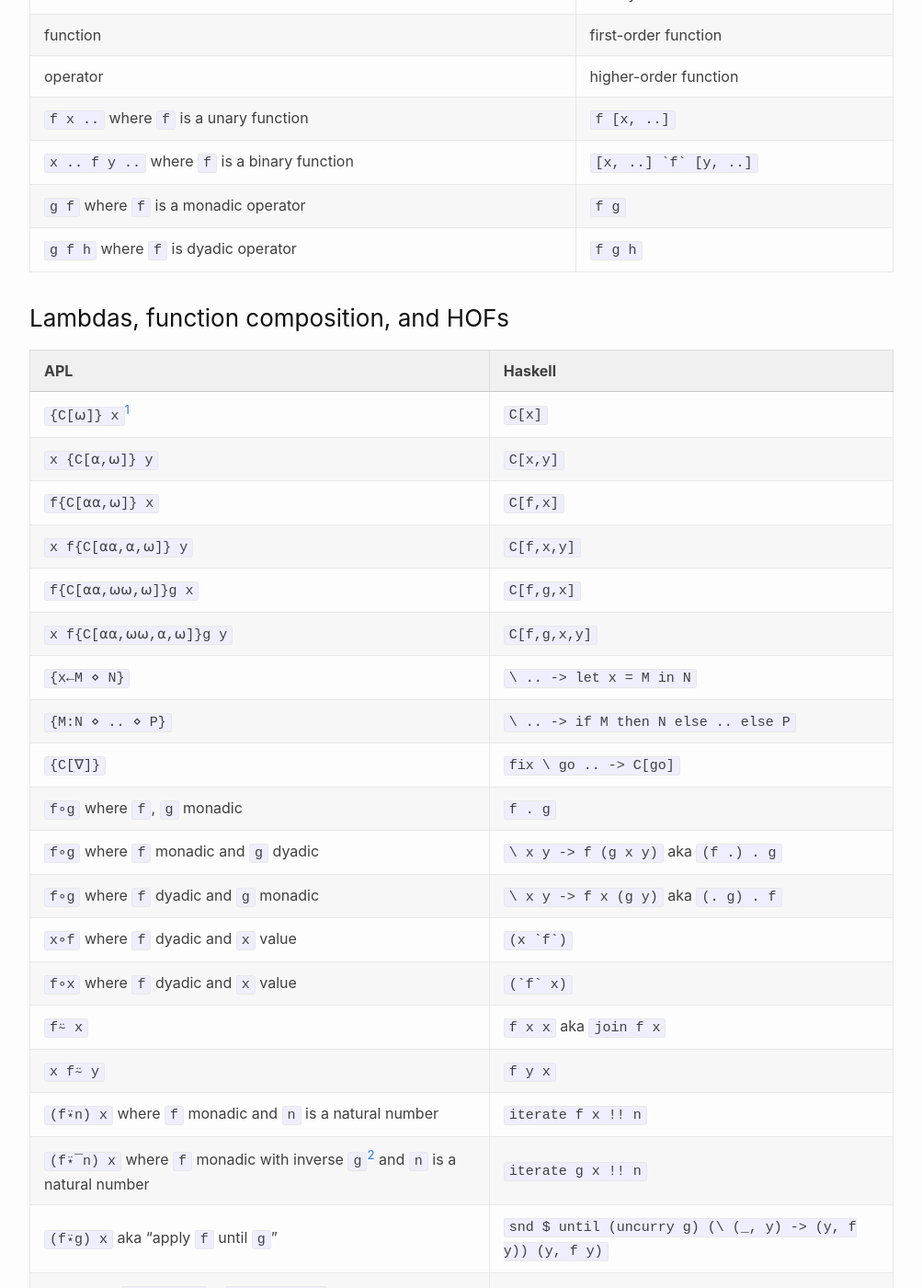
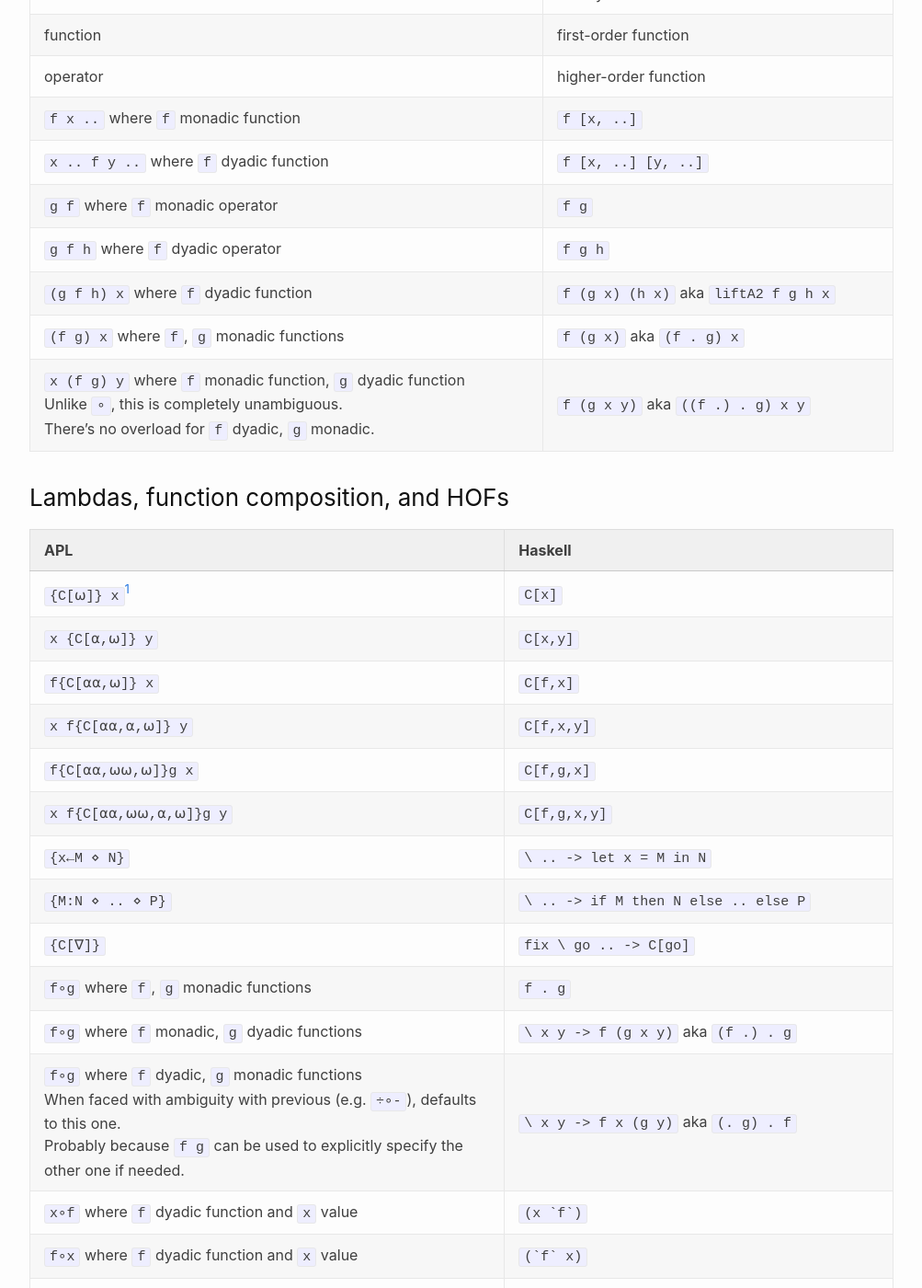
Before and after one commit to john-ml/john-ml.github.io, a Jekyll site: the page built from _posts/2020-01-04-Dyalog-Notes.md, in a window 1280 px wide and 1400 px high, scrolled down 419 px. Shown: the whole window at 92% size, without its empty margins (138-1141 px from the left). Built offline with Jekyll 4.4.1, drawn with Linux system fonts in a browser that asks for light colours; some of the changed text lies outside the part shown.

Commit message:
Add more function app stuff

```diff
--- a/_posts/2020-01-04-Dyalog-Notes.md
+++ b/_posts/2020-01-04-Dyalog-Notes.md
@@ -4,17 +4,20 @@
 
 ### Basic syntax / terms
 
-| APL                                                       | Haskell                               |
-|-----------------------------------------------------------|---------------------------------------|
-| monadic                                                   | unary                                 |
-| dyadic                                                    | binary                                |
-| niladic                                                   | nullary                               |
-| function                                                  | first-order function                  |
-| operator                                                  | higher-order function                 |
-| `f x ..` where `f` is a unary function                    | `f [x, ..]`                           |
-| `x .. f y ..` where `f` is a binary function              | ``[x, ..] `f` [y, ..]``               |
-| `g f` where `f` is a monadic operator                     | `f g`                                 |
-| `g f h` where `f` is dyadic operator                      | `f g h`                               |
+| APL                                                         | Haskell                               |
+|-------------------------------------------------------------|---------------------------------------|
+| monadic                                                     | unary                                 |
+| dyadic                                                      | binary                                |
+| niladic                                                     | nullary                               |
+| function                                                    | first-order function                  |
+| operator                                                    | higher-order function                 |
+| `f x ..` where `f` monadic function                         | `f [x, ..]`                           |
+| `x .. f y ..` where `f` dyadic function                     | `f [x, ..] [y, ..]`                   |
+| `g f` where `f` monadic operator                            | `f g`                                 |
+| `g f h` where `f` dyadic operator                           | `f g h`                               |
+| `(g f h) x` where `f` dyadic function                       | `f (g x) (h x)` aka `liftA2 f g h x`  |
+| `(f g) x` where `f`, `g` monadic functions                  | `f (g x)` aka `(f . g) x`             |
+| `x (f g) y` where `f` monadic function, `g` dyadic function<br>Unlike `∘`, this is completely unambiguous.<br>There's no overload for `f` dyadic, `g` monadic. | `f (g x y)` aka `((f .) . g) x y`     |
 
 ### Lambdas, function composition, and HOFs
 
@@ -29,23 +32,29 @@
 | `{x←M ⋄ N}`                                               | `\ .. -> let x = M in N`              |
 | `{M:N ⋄ .. ⋄ P}`                                          | `\ .. -> if M then N else .. else P`  |
 | `{C[∇]}`                                                  | `fix \ go .. -> C[go]`                |
-| `f∘g` where `f`, `g` monadic                              | `f . g`                               |
-| `f∘g` where `f` monadic and `g` dyadic                    | `\ x y -> f (g x y)` aka `(f .) . g`  |
-| `f∘g` where `f` dyadic and `g` monadic                    | `\ x y -> f x (g y)` aka `(. g) . f`  |
-| `x∘f` where `f` dyadic and `x` value                      | ``(x `f`)``                           |
-| `f∘x` where `f` dyadic and `x` value                      | ``(`f` x)``                           |
+| `f∘g` where `f`, `g` monadic functions                    | `f . g`                               |
+| `f∘g` where `f` monadic, `g` dyadic functions  | `\ x y -> f (g x y)` aka `(f .) . g`  |
+| `f∘g` where `f` dyadic, `g` monadic functions<br>When faced with ambiguity with previous (e.g. `÷∘-`), defaults to this one.<br>Probably because `f g` can be used to explicitly specify the other one if needed. | `\ x y -> f x (g y)` aka `(. g) . f`  |
+| `x∘f` where `f` dyadic function and `x` value             | ``(x `f`)``                           |
+| `f∘x` where `f` dyadic function and `x` value             | ``(`f` x)``                           |
 | `f⍨ x`                                                    | `f x x` aka `join f x`                |
 | `x f⍨ y`                                                  | `f y x`                               |
-| `(f⍣n) x` where `f` monadic and `n` is a natural number   | `iterate f x !! n`                    |
-| `(f⍣¯n) x` where `f` monadic with inverse `g`[^2] and `n` is a natural number | `iterate g x !! n` |
+| `(f⍣n) x` where `f` monadic function and `n` natural number | `iterate f x !! n`                    |
+| `(f⍣¯n) x` where `f` monadic function with inverse `g`[^2] and `n` natural number | `iterate g x !! n` |
 | `(f⍣g) x` aka "apply `f` until `g`"                       | `snd $ until (uncurry g) (\ (_, y) -> (y, f y)) (y, f y)` |
-| In general, `x (f⍣z) y` = `((x∘f)⍣z) y`.                  |                                       |
+| `x (f⍣z) y` = `((x∘f)⍣z) y`                               |                                       |
 
 ### Array operations
 
 | APL                                                       | Haskell                               |
 |-----------------------------------------------------------|---------------------------------------|
 | `⍬`                                                       | `[]`                                  |
+| `⍳n` where `n` natural number                             | `[1..n]`                              |
+| `⍴A` where `A` matrix                                     | `shape A`                             |
+| `v⍴A` where `v` nat vector, `A` matrix                    | `reshape v (cycle (flatten A))`       |
+| `⌽A` where `A` matrix                                     | `reverseRows A`                       |
+| `⊖A` where `A` matrix                                     | `reverseCols A`                       |
+| `⍉A` where `A` matrix                                     | `transpose A`                         |
 | `f/`                                                      | `foldr1 f`                            |
 | `f\`                                                      | `map (foldr1 f) . tail . inits`       |
 | `f¨`                                                      | `map f`                               |
```
